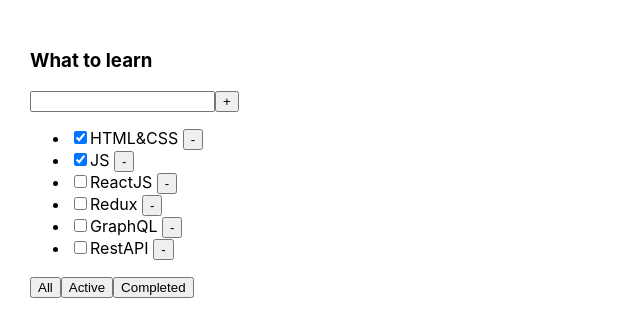
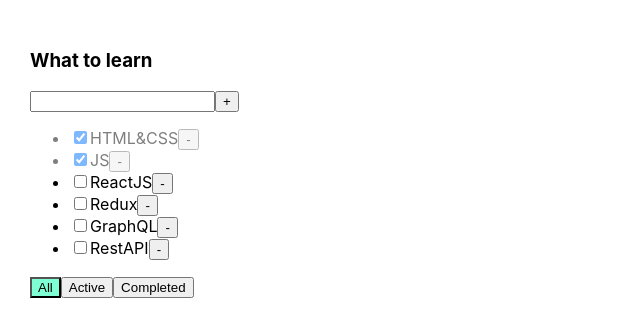
Before and after one commit to AntonRybakou/todo-list, a React (Create React App) app: page / in a window 1280 px wide. Shown: the top 336 px of the page, without its empty margins (0-640 px from the left). Built offline with nearby package versions, Linux system fonts and the light colour scheme.

Commit message:
feat: video 4

```diff
--- a/src/App.css
+++ b/src/App.css
@@ -6,3 +6,19 @@
 .App > div {
   margin-right: 50px;
 }
+
+.error {
+  border: red 1px solid;
+}
+
+.error-message {
+  color: red;
+}
+
+.active-filter {
+  background-color: aquamarine;
+}
+
+.is-done {
+  opacity: 0.5;
+}
--- a/src/App.tsx
+++ b/src/App.tsx
@@ -7,7 +7,7 @@
 
 function App() {
 
-    // Основной глобальный стейт (данные с начальным списком элементов)
+    // Global state (data with an initial list of elements)
     const [tasks, setTasks] = useState<Array<TaskType>>([
         {id: v1(), title: "HTML&CSS", isDone: true},
         {id: v1(), title: "JS", isDone: true},
@@ -16,32 +16,35 @@
         {id: v1(), title: "GraphQL", isDone: false},
         {id: v1(), title: "RestAPI", isDone: false},
     ]);
-
-    // Функция установки значения фильтра в глобальный стейт
+    // Function for setting the filter value in the global state
     function removeTasks(id: string) {
         const filteredTasks = tasks.filter(t => t.id !== id)
         setTasks(filteredTasks);
     }
-
-    // Функция добавления нового элемента списка в начало массива данных
+    // Function for adding a new list item to the beginning of a data array
     function addTask(title: string) {
         let newTask: TaskType = {id: v1(), title: title, isDone: false};
         let newTasks = [newTask, ...tasks];
         setTasks(newTasks);
         console.log(newTasks);
     }
-
-    // Глобальный стейт для отслеживания фильтра
+    // Function to change status of the list item ("active" or "completed")
+    function changeStatus(taskID: string, isDone: boolean) {
+        let task = tasks.find ( t => t.id === taskID);
+        if (task) {
+            task.isDone = isDone;
+        }
+        setTasks([...tasks])
+    }
+    // Global state for filter
     const [filter, setFilter] = useState<FilterValuesType>('all');
-
-    // Функция устанавливает значение фильтра
+    // The function sets the filter value
     function  changeFilter(value: FilterValuesType) {
         setFilter(value);
     }
-
-    // Устанавливаем изначальный фильтр (значение)
+    // Set the initial filter (value)
     let tasksForToDoList;
-    // Непосредственно фильтруем изначальный массив данных
+    // Filter the original state (depending on the filter value)
     switch (filter) {
         case "completed":
             tasksForToDoList = tasks.filter(t => t.isDone)
@@ -60,6 +63,8 @@
                       removeTasks={removeTasks}
                       changeFilter={changeFilter}
                       addTask={addTask}
+                      changeTaskStatus={changeStatus}
+                      filter={filter}
             />
         </div>
     );
--- a/src/ToDoList.tsx
+++ b/src/ToDoList.tsx
@@ -6,29 +6,38 @@
     title: string,
     isDone: boolean,
 }
-
 export type PropsType = {
     title: string,
     tasks: Array<TaskType>,
     removeTasks: (id: string) => void,
     changeFilter: (value: FilterValuesType) => void,
     addTask: (title: string) => void,
+    changeTaskStatus: (taskID: string, isDone: boolean) => void,
+    filter: FilterValuesType,
 }
 
 export const ToDoList: React.FC<PropsType> = (props) => {
     // Добавляем локальный стейт, для наблюдения ввода в поле input
     const [newTaskTitle, setNewTaskTitle] = React.useState<string>('');
+    const [error, setError] = React.useState<string | null>(null);
 
     // Прорисовка элементов списка методом map из глобального стейта(в App)
     const tasksList = props.tasks.map(t => {
         // Кнопка для удаления элемента списка
         const onClickRemoveTask = () => {
             props.removeTasks(t.id)
-        }
+        };
+        const onChangeHandler = (e: React.ChangeEvent<HTMLInputElement>) => {
+            props.changeTaskStatus(t.id, e.currentTarget.checked)
+        };
         return (
-            <li key={t.id}>
-                <input type="checkbox" checked={t.isDone}/>
-                <span>{t.title} </span>
+            <li key={t.id}
+            className={t.isDone ? 'is-done' : ''}>
+                <input type="checkbox"
+                       checked={t.isDone}
+                       onChange={onChangeHandler}
+                />
+                <span>{t.title}</span>
                 <button onClick={onClickRemoveTask}>-</button>
             </li>
         )
@@ -36,12 +45,19 @@
 
     // Каждое введённое значение в поле input добавляем в стейт
     const onNewTitleChangeHandler = (e: React.ChangeEvent<HTMLInputElement>) => {
-        setNewTaskTitle(e.currentTarget.value)
+        setNewTaskTitle(e.currentTarget.value);
+        setError(null);
     }
 
     // При нажатии 'enter' добавляем новый элемент в начало списка и очищаем локальный стейт
     const onChangeHandler = (e: React.KeyboardEvent<HTMLInputElement>) => {
+        setError(null);
         if (e.charCode === 13) {
+            if (newTaskTitle.trim() === '') {
+                setError('Title is required');
+                setNewTaskTitle('');
+                return;
+            }
             props.addTask(newTaskTitle)
             setNewTaskTitle('')
         }
@@ -49,17 +65,19 @@
 
     // Функция добавления нового элемента в начало списка
     const addTask = () => {
-        props.addTask(newTaskTitle)
-        setNewTaskTitle('')
+        if (newTaskTitle.trim() === '') {
+            setError('Title is required');
+            setNewTaskTitle('');
+            return;
+        }
+        props.addTask(newTaskTitle.trim());
+        setNewTaskTitle('');
+        setError(null);
     }
 
-    // Функция изменения значения фильтра (отправка в глобальный стейт значения 'all')
+    // Functions to change the filter value
     const onAllClickHandler = () => props.changeFilter('all')
-
-    // Функция изменения значения фильтра (отправка в глобальный стейт значения 'active')
     const onActiveClickHandler = () => props.changeFilter('active')
-
-    // Функция изменения значения фильтра (отправка в глобальный стейт значения 'completed')
     const onCompletedClickHandler = () => props.changeFilter('completed')
 
     return (
@@ -69,17 +87,24 @@
                 <input value={newTaskTitle}
                        onChange={onNewTitleChangeHandler}
                        onKeyPress={onChangeHandler}
+                       className={error ? 'error' : ''}
                 />
-                <button onClick={addTask}>+
-                </button>
+                <button onClick={addTask}>+</button>
+                {error && <div className={'error-message'}>{error}</div>}
             </div>
             <ul>
                 {tasksList}
             </ul>
             <div>
-                <button onClick={onAllClickHandler}>All</button>
-                <button onClick={onActiveClickHandler}>Active</button>
-                <button onClick={onCompletedClickHandler}>Completed</button>
+                <button className={(props.filter === 'all') ? 'active-filter' : ''}
+                        onClick={onAllClickHandler}>All
+                </button>
+                <button className={(props.filter === 'active') ? 'active-filter' : ''}
+                        onClick={onActiveClickHandler}>Active
+                </button>
+                <button className={(props.filter === 'completed') ? 'active-filter' : ''}
+                        onClick={onCompletedClickHandler}>Completed
+                </button>
             </div>
         </div>
     );
```
